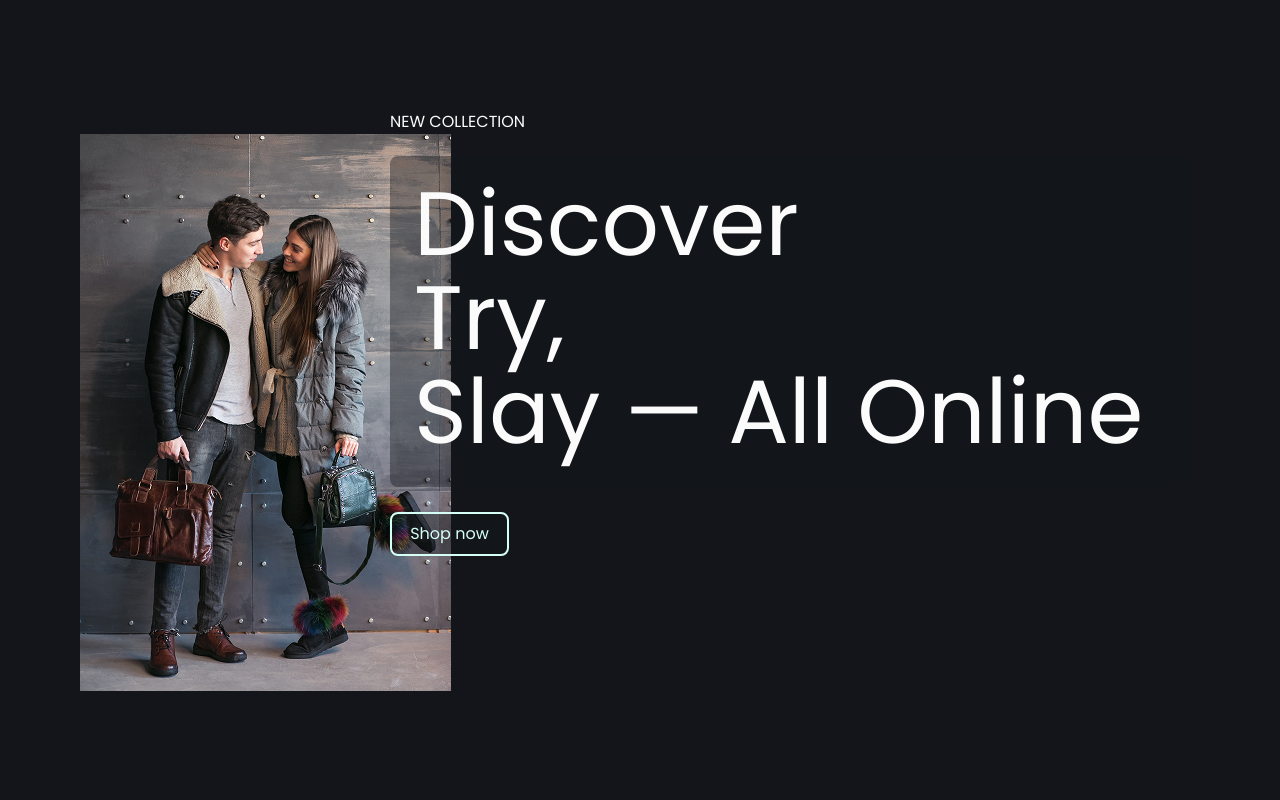
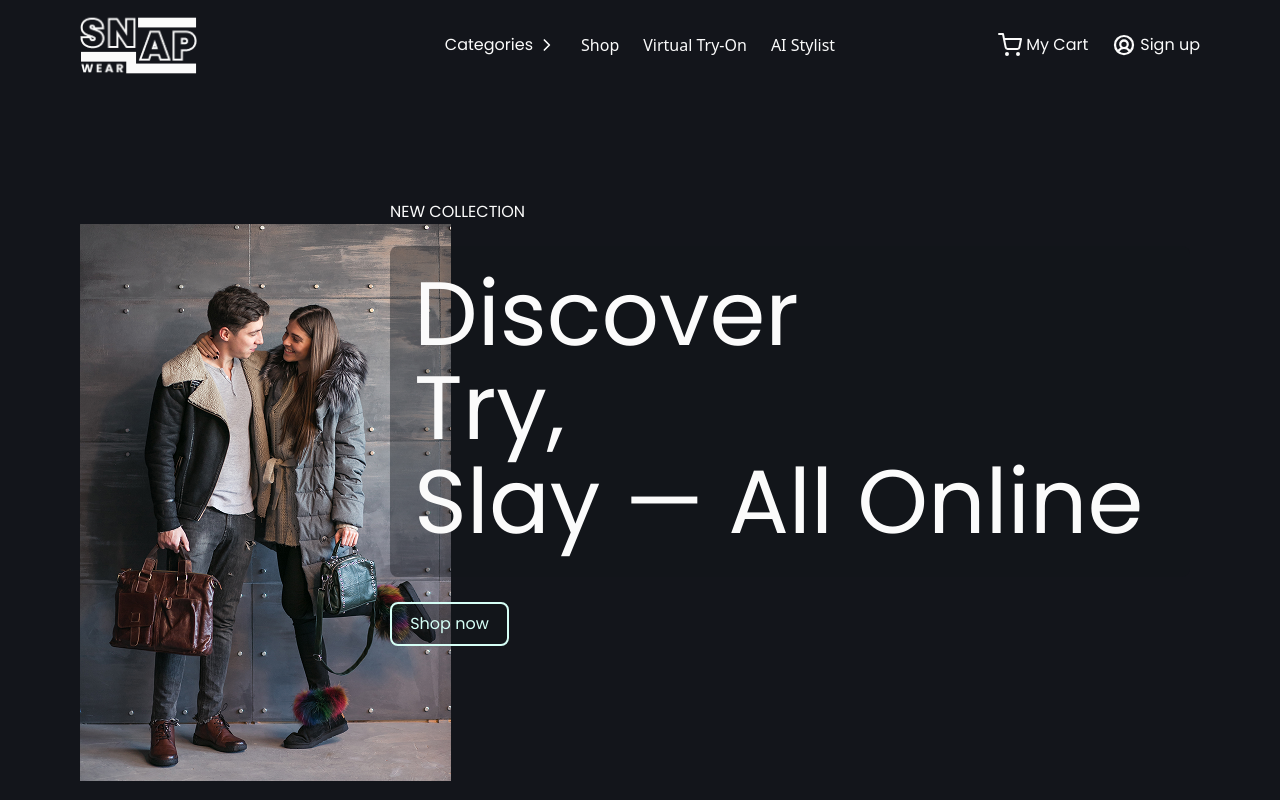
Before and after one commit to Nimnaka00/snapwear-frontend, a React (Vite) app: page / in a window 1280 px wide. Shown: the top 800 px of the page. Built offline with nearby package versions, Linux system fonts and the light colour scheme; no server answers.

Commit message:
Update App.jsx

```diff
--- a/src/App.jsx
+++ b/src/App.jsx
@@ -1,4 +1,9 @@
-import { BrowserRouter as Router, Routes, Route } from "react-router-dom";
+import {
+  BrowserRouter as Router,
+  Routes,
+  Route,
+  useLocation,
+} from "react-router-dom";
 import Navbar from "./components/Navbar";
 import Home from "./pages/Home";
 import Shop from "./components/Shop";
@@ -10,34 +15,66 @@ import Login from "./pages/auth/Login";
 import ResetPassword from "./pages/auth/ResetPassword";
 import SetNewPassword from "./pages/auth/SetNewPassword";
 import OTPVerification from "./pages/auth/OTPVerification";
-import Product from "./components/Product";
 import UserDashboardLayout from "./pages/user/UserDashboardLayout";
 import PersonalData from "./components/user/PersonalData";
 import PaymentMethods from "./components/user/PaymentMethods";
 import Orders from "./components/user/Orders";
 import Notifications from "./components/user/Notifications";
-import CartPage from "./pages/cart and checkout/CartPage";
-import CheckoutPage from "./pages/cart and checkout/CheckoutPage";
-import OrderFailedModal from "./pages/cart and checkout/OrderFaildModal";
-import OrderSuccessModal from "./pages/cart and checkout/OrderSuccessModal";
-import PaymentPage from "./pages/cart and checkout/PaymentPage";
+import CartPage from "./pages/cart-and-checkout/CartPage";
+import CheckoutPage from "./pages/cart-and-checkout/CheckoutPage";
+import OrderFailedModal from "./pages/cart-and-checkout/OrderFaildModal";
+import OrderSuccessModal from "./pages/cart-and-checkout/OrderSuccessModal";
+import PaymentPage from "./pages/cart-and-checkout/PaymentPage";
+
+// Wrapper to control Navbar visibility
+function LayoutWrapper({ children }) {
+  const location = useLocation();
+
+  // List of auth routes (where Navbar should be hidden)
+  const authRoutes = [
+    "/login",
+    "/register",
+    "/resetpassword",
+    "/verify-otp",
+    "/set-new-password",
+  ];
+
+  const isAuthPage = authRoutes.includes(location.pathname);
+  const isUserDashboard = location.pathname.startsWith("/user");
+
+  const hideNavbar = isAuthPage || isUserDashboard;
+
+  return (
+    <>
+      {!hideNavbar && <Navbar />}
+      {children}
+    </>
+  );
+}
 
 function App() {
   return (
     <Router>
+      <LayoutWrapper>
         <Routes>
           <Route path="/" element={<Home />} />
+
+          {/* Auth */}
           <Route path="/register" element={<Register />} />
           <Route path="/login" element={<Login />} />
           <Route path="/resetpassword" element={<ResetPassword />} />
           <Route path="/verify-otp" element={<OTPVerification />} />
           <Route path="/set-new-password" element={<SetNewPassword />} />
+
+          {/* Catalog / product */}
           <Route path="/shop" element={<Shop />} />
+          <Route path="/product/:id" element={<ProductPage />} />
+
+          {/* AI features */}
           <Route path="/tryon" element={<TryOn />} />
           <Route path="/chatbot" element={<Chatbot />} />
-        <Route path="/product1" element={<Product />} />
-        <Route path="/product/:id" element={<ProductPage />} />
 
+          {/* User dashboard (protected by layout) */}
           <Route path="/user" element={<UserDashboardLayout />}>
             <Route path="dashboard" element={<PersonalData />} />
             <Route path="payment" element={<PaymentMethods />} />
@@ -45,12 +82,14 @@ function App() {
             <Route path="notifications" element={<Notifications />} />
           </Route>
 
+          {/* Cart / checkout */}
           <Route path="/cart" element={<CartPage />} />
           <Route path="/checkout" element={<CheckoutPage />} />
           <Route path="/payment" element={<PaymentPage />} />
           <Route path="/ordersuccessmodel" element={<OrderSuccessModal />} />
           <Route path="/orderfailedmodel" element={<OrderFailedModal />} />
         </Routes>
+      </LayoutWrapper>
     </Router>
   );
 }
```
Lines whose indentation alone changed are shown as unchanged.
